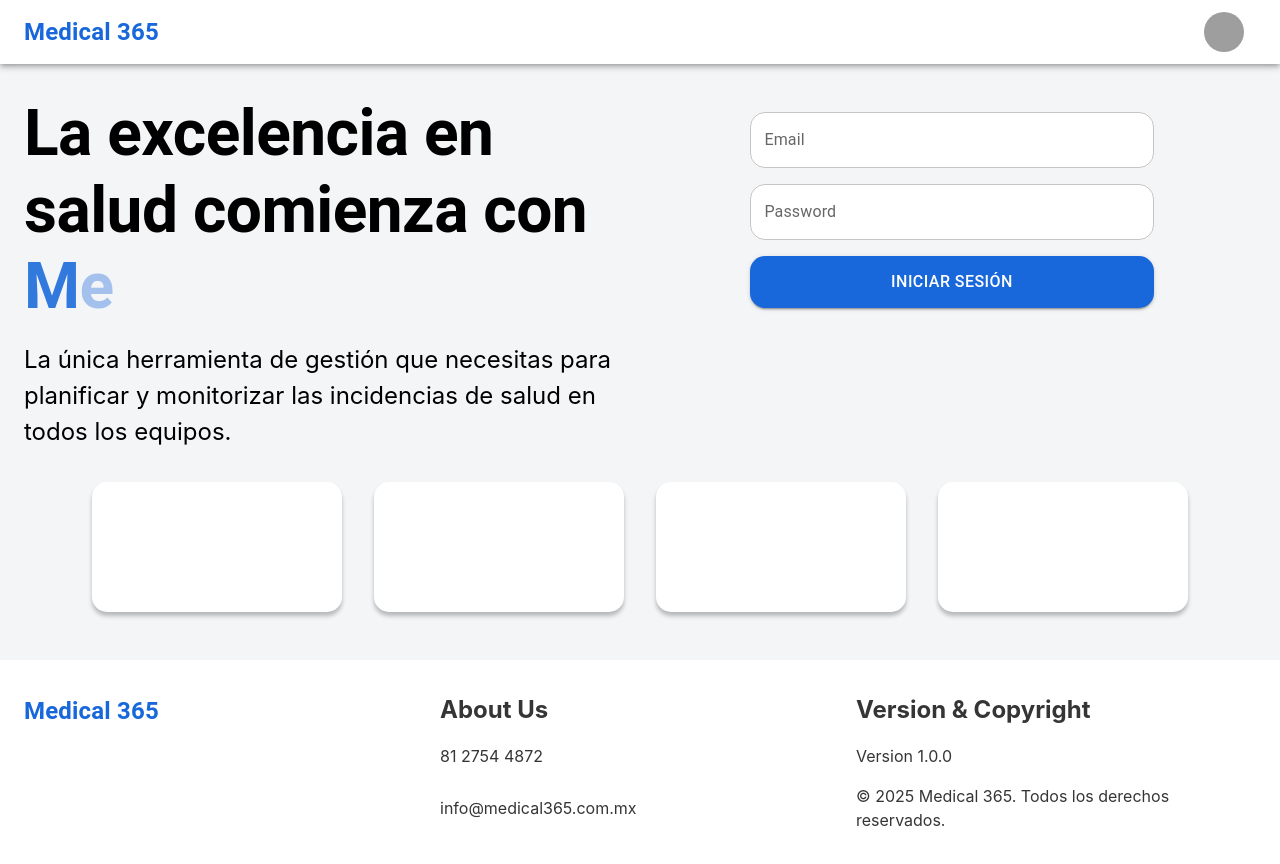
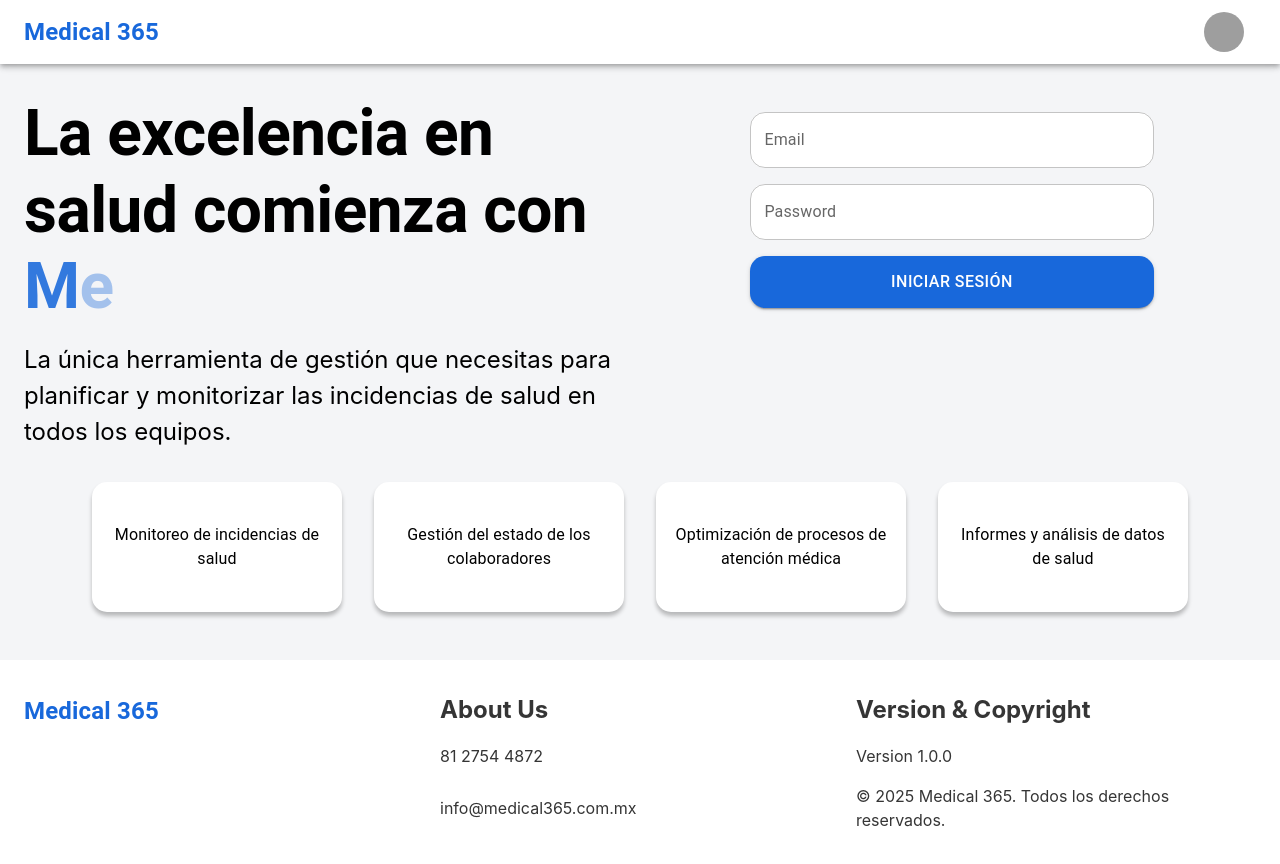
Before and after one commit to oscarvasquez28/Medical-365, a React (Vite) app in the folder Client/: page /reports in a window 1280 px wide. Built offline with nearby package versions, Linux system fonts and the light colour scheme; grey boxes are pictures that could not be loaded.

Commit message:
Rename prop 'texto' to 'text' in StaticCard component for consistency

```diff
--- a/Client/src/common/components/StaticCard.jsx
+++ b/Client/src/common/components/StaticCard.jsx
@@ -2,7 +2,7 @@ import React from 'react'
 import Box from '@mui/material/Box';
 import Typography from '@mui/material/Typography';
 
-const StaticCard = ({texto}) => {
+const StaticCard = ({text}) => {
   return (
     <Box sx={{
       width:'250px',
@@ -16,7 +16,7 @@ const StaticCard = ({texto}) => {
        backgroundColor: '#fff',
        boxShadow: '0px 4px 4px rgba(0, 0, 0, 0.25)',}}>
       <Typography sx={{ padding: '1rem' }}>
-        {texto}
+        {text}
       </Typography>
     </Box>
   )
```
